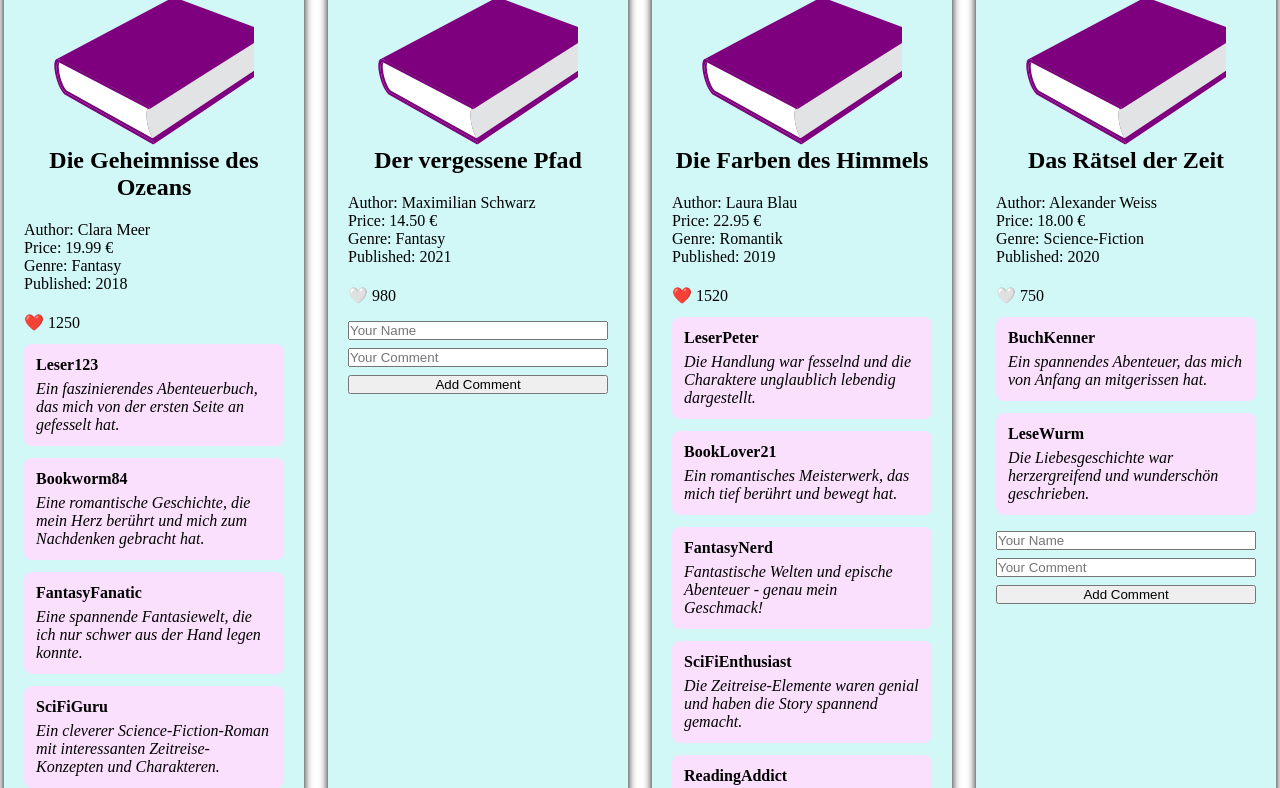
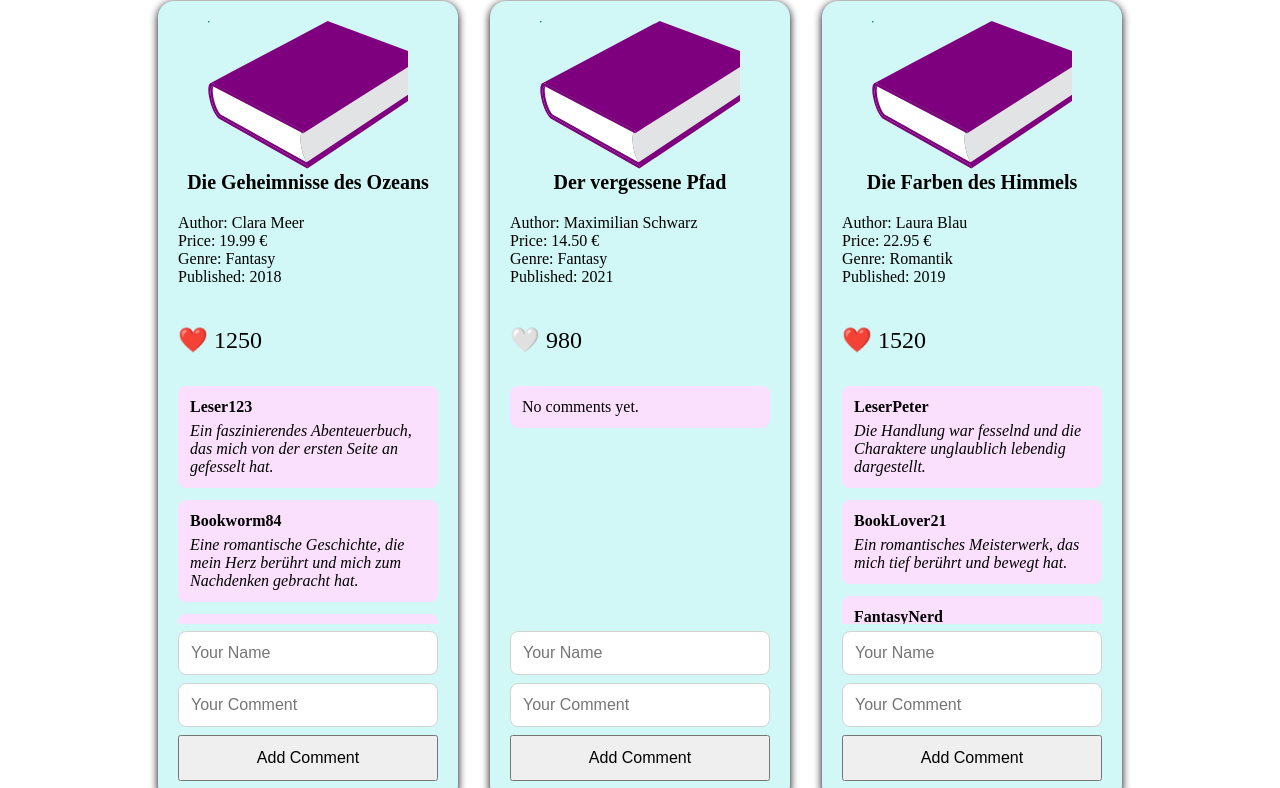
Before and after one commit to berkcapaci/bookstore, a plain HTML site: page index.html in a window 1280 px wide. Shown: the part 76-864 px from the top of the page. Drawn offline with Linux system fonts and the light colour scheme.

Commit message:
final touch

```diff
--- a/script.js
+++ b/script.js
@@ -15,7 +15,7 @@ function toggleLike(index){
         books[index].likes++;
     }
     books[index].liked = !books[index].liked;
-    renderBooks();
+    renderLikeSection(index);
 }
 
 function addComment(index){
@@ -32,3 +32,8 @@ function addComment(index){
     books[index].comments.push(newComment);
     renderBooks();
 }
+
+function renderLikeSection(index){
+    const likeSection = document.getElementById(`likeSection${index}`);
+    likeSection.innerHTML = getLikeTemplate(books[index], index);
+}
--- a/style.css
+++ b/style.css
@@ -6,6 +6,7 @@
 
 body{
     margin: 0;
+    padding: 24px 0;
 }
 
 header h1{
@@ -13,11 +14,12 @@ header h1{
 }
 
 main {
-    margin-top: 16px;
     display: flex;
     flex-wrap: wrap;
-    gap: 24px;
+    gap: 32px;
     justify-content: center;
+    max-width: 1440px;
+    margin: 16px auto 0;
 }
 
 .book-card{
@@ -28,6 +30,7 @@ main {
     background-color: rgb(209, 247, 247);
     box-shadow: 0 2px 8px rgba(0, 0, 0, 1);
     border-radius: 16px;
+    height: 800px;
 }
 
 .book-card img{
@@ -38,21 +41,51 @@ main {
 
 .book-card h2{
     text-align: center;
+    font-size: 20px;
 }
 
 .book-details{
     padding: 20px 0;
 }
 
+.book-details,
+.comment{
+    font-size: 16px;
+}
+
+.like-section{
+    padding: 12px 0;
+    margin: 8px 0;
+    font-size: 24px;
+}
+
 .like-section span{
     cursor: pointer;
+}
+
+.comments-section{
+    max-height: 250px;
+    overflow-y: auto;
 }
 
 .comments-form{
     display: flex;
     flex-direction: column;
     gap: 8px;
-    margin-top: 16px;
+    margin-top: auto;
+}
+
+.comments-form button{
+    padding: 12px;
+    font-size: 16px;
+    cursor: pointer;
+}
+
+.comments-form input{
+    padding: 12px;
+    font-size: 16px;
+    border-radius: 8px;
+    border: 1px solid lightgray;
 }
 
 .comment{
@@ -62,9 +95,10 @@ main {
     margin-top: 12px;
     padding: 12px;
     border-radius: 8px;
-    background-color: rgb(251, 224, 253)
+    background-color: rgb(251, 224, 253);
+    overflow-wrap: break-word;
 }
 
-comment strong{
+.comment strong{
     display: block;
 }
--- a/templates.js
+++ b/templates.js
@@ -1,7 +1,6 @@
 function getBookTemplate (book, index){
-    console.log(index);
     return `
-        <div class="book-card">
+        <div class="book-card" id="book${index}">
             <img src="assets/images/purple-book.svg" alt="Generic Book Photo">
             <h2>${book.name}</h2>
             <div class="book-details">
@@ -10,10 +9,8 @@ function getBookTemplate (book, index){
                 <p>Genre: ${book.genre}</p>
                 <p>Published: ${book.publishedYear}</p>
             </div>
-            <div class="like-section">
-                <p>
-                   <span onclick="toggleLike(${index})" >${book.liked ? "❤️" : "🤍"} ${book.likes}</span>
-                </p>
+            <div class="like-section" id="likeSection${index}">
+                ${getLikeTemplate(book, index)}
             </div>
             <div class="comments-section">
                 ${getCommentsTemplate(book.comments)}
@@ -27,7 +24,24 @@ function getBookTemplate (book, index){
         `;
 }
 
+function getLikeTemplate(book, index){
+    return `
+        <p>
+            <span onclick="toggleLike(${index})" >
+            ${book.liked ? "❤️" : "🤍"} ${book.likes}
+            </span>
+        </p>
+    `
+}
+
 function getCommentsTemplate(comments){
+    if (comments.length === 0){
+    return `
+        <div class="comment">
+            <p>No comments yet.</p>
+        </div>
+    `;
+    }
     let commentsHtml = "";
     for (let index = 0; index < comments.length; index++) {
         commentsHtml += `
```
